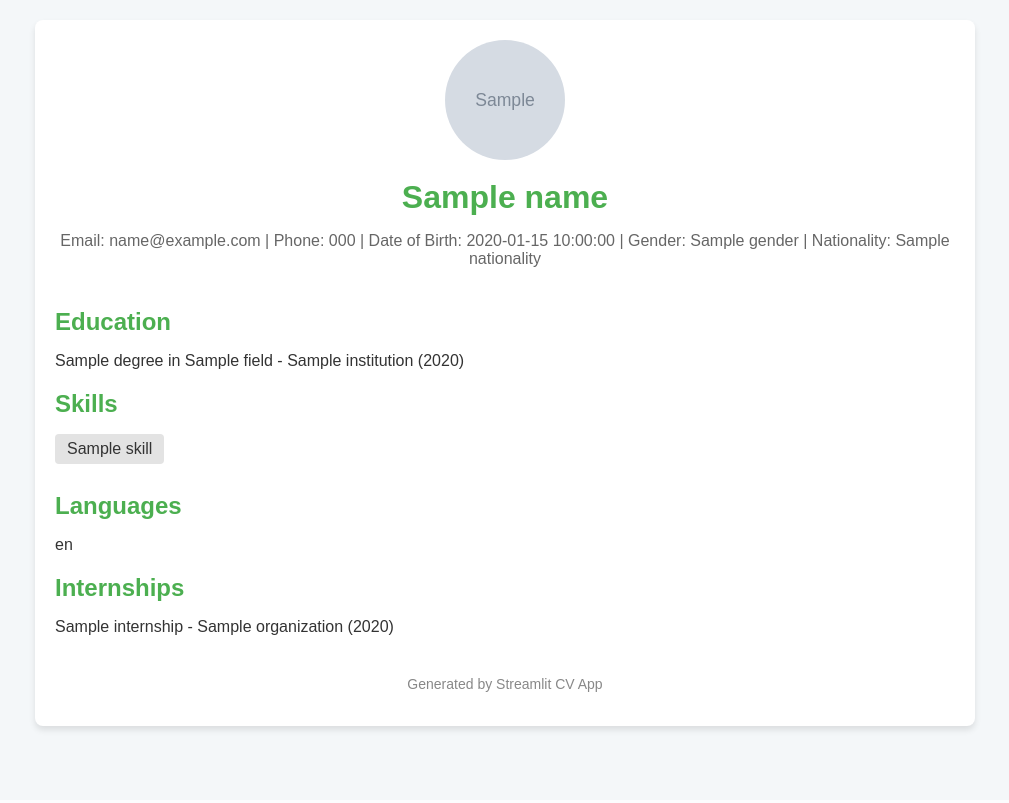
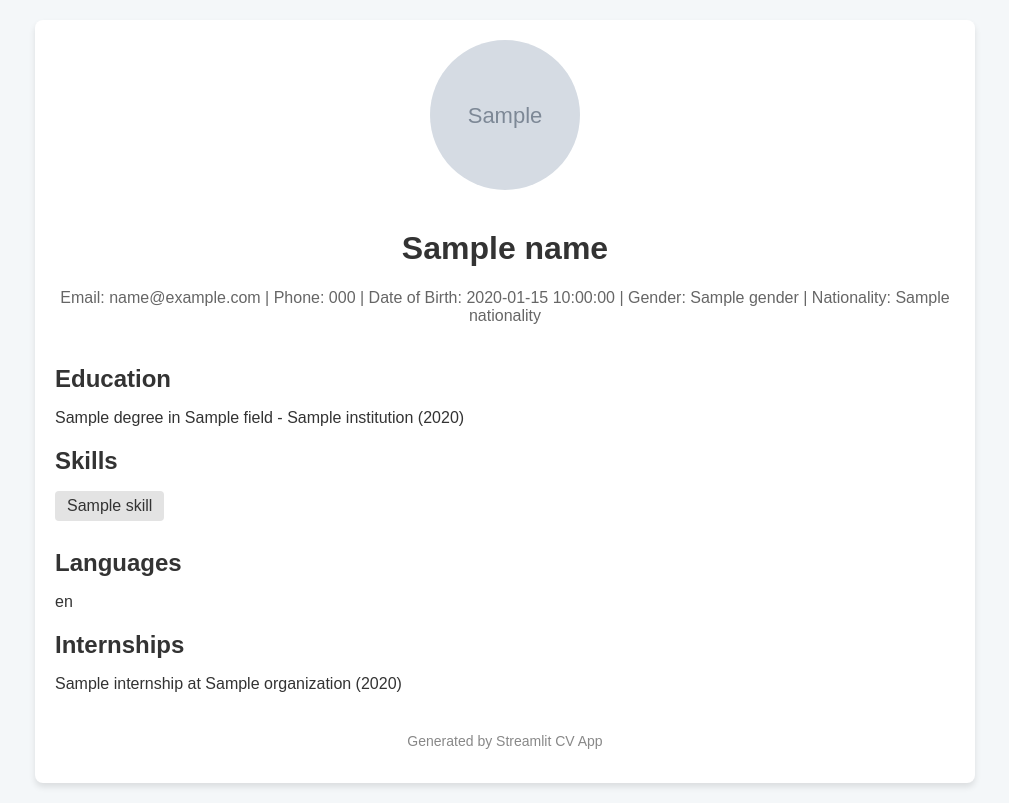
Before and after one commit to asa99-cpu/cv, a Python web app: template templates/cv_template.html in a window 1280 px wide. Shown: the whole page, without its empty margins (135-1144 px from the left). Before the commit the page ends 733 px from the top, so only its background shows below. Run offline with Jinja, Linux system fonts and the light colour scheme; the template is opened without the code that fills it: most values are stand-ins (such as "Sample title", 1, 10 or a date in 2020); grey boxes marked "Sample" are stand-in pictures.

Commit message:
Update cv_template.html

```diff
--- a/templates/cv_template.html
+++ b/templates/cv_template.html
@@ -18,23 +18,22 @@
       margin: 20px auto;
       padding: 20px;
       background-color: #fff;
-            box-shadow: 0px 4px 6px rgba(0, 0, 0, 0.1);
       border-radius: 8px;
+      box-shadow: 0 4px 6px rgba(0,0,0,0.1);
     }
     header {
       text-align: center;
       margin-bottom: 40px;
     }
     header img {
-            width: 120px;
-            height: 120px;
+      width: 150px;
+      height: 150px;
       border-radius: 50%;
       margin-bottom: 15px;
     }
     header h1 {
       font-size: 32px;
-            margin: 0;
-            color: #4CAF50;
+      color: #333;
     }
     header p {
       font-size: 16px;
@@ -45,12 +44,12 @@
     }
     .section h2 {
       font-size: 24px;
-            color: #4CAF50;
+      color: #333;
       margin-bottom: 10px;
     }
     .section ul {
-            list-style-type: none;
-            padding-left: 0;
+      list-style: none;
+      padding: 0;
     }
     .section ul li {
       font-size: 16px;
@@ -72,12 +71,14 @@
   </style>
 </head>
 <body>
-
   <div class="container">
     <header>
       <img src="{{ profile_image }}" alt="Profile Image">
       <h1>{{ name }}</h1>
-            <p>Email: {{ email }} | Phone: {{ phone }} | Date of Birth: {{ dob }} | Gender: {{ gender }} | Nationality: {{ nationality }}</p>
+      <p>
+        Email: {{ email }} | Phone: {{ phone }} | Date of Birth: {{ dob }} |
+        Gender: {{ gender }} | Nationality: {{ nationality }}
+      </p>
     </header>
 
     <!-- Education Section -->
@@ -85,7 +86,10 @@
       <h2>Education</h2>
       <ul>
         {% for edu in education %}
-                    <li>{{ edu.degree }} in {{ edu.field }} - {{ edu.institution }} ({{ edu.year }})</li>
+          <li>
+            {{ edu.degree }}{% if edu.field %} in {{ edu.field }}{% endif %} -
+            {{ edu.institution }} ({{ edu.year }})
+          </li>
         {% endfor %}
       </ul>
     </div>
@@ -115,7 +119,10 @@
       <h2>Internships</h2>
       <ul>
         {% for internship in internships %}
-                    <li>{{ internship.title }} - {{ internship.organization }} ({{ internship.year }})</li>
+          <li>
+            {{ internship.title }}{% if internship.organization %} at {{ internship.organization }}{% endif %}
+            ({{ internship.year }})
+          </li>
         {% endfor %}
       </ul>
     </div>
@@ -124,6 +131,5 @@
       <p>Generated by Streamlit CV App</p>
     </footer>
   </div>
-
 </body>
 </html>
```
Lines whose indentation alone changed are shown as unchanged.
